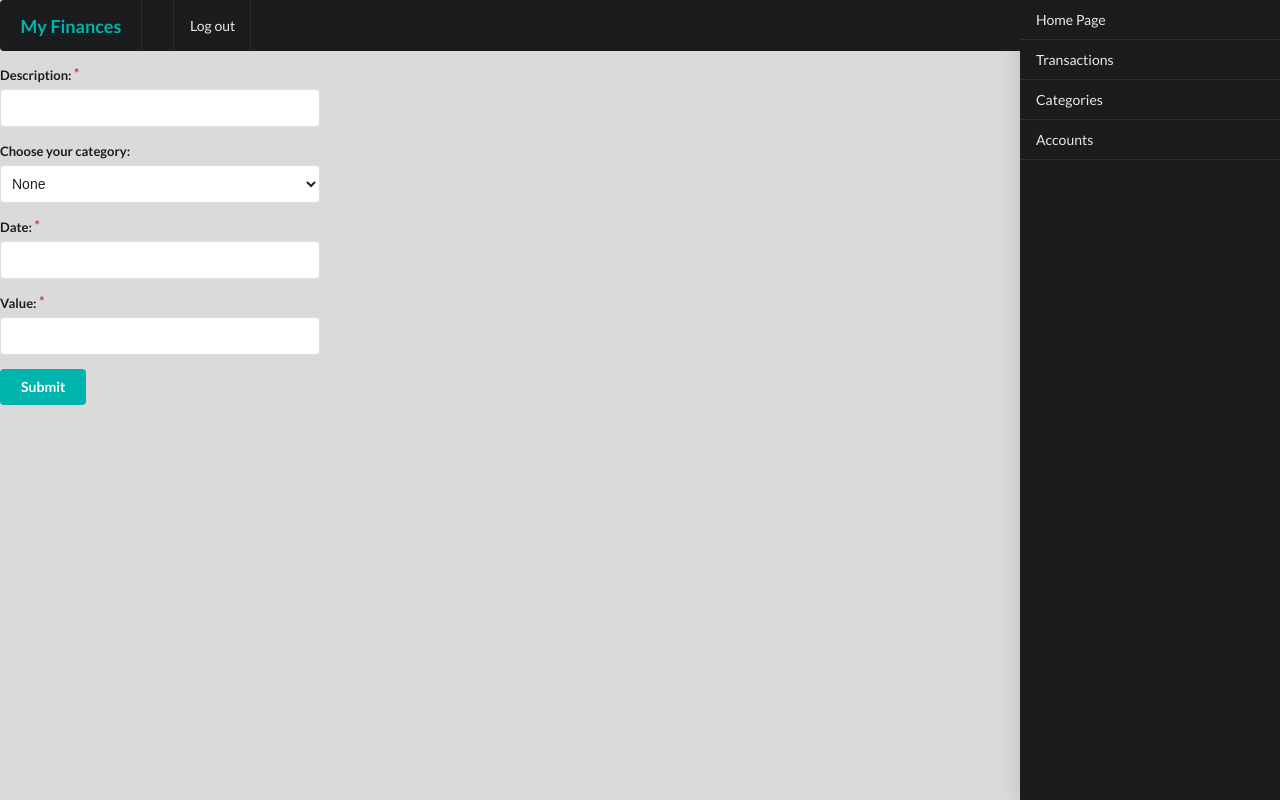
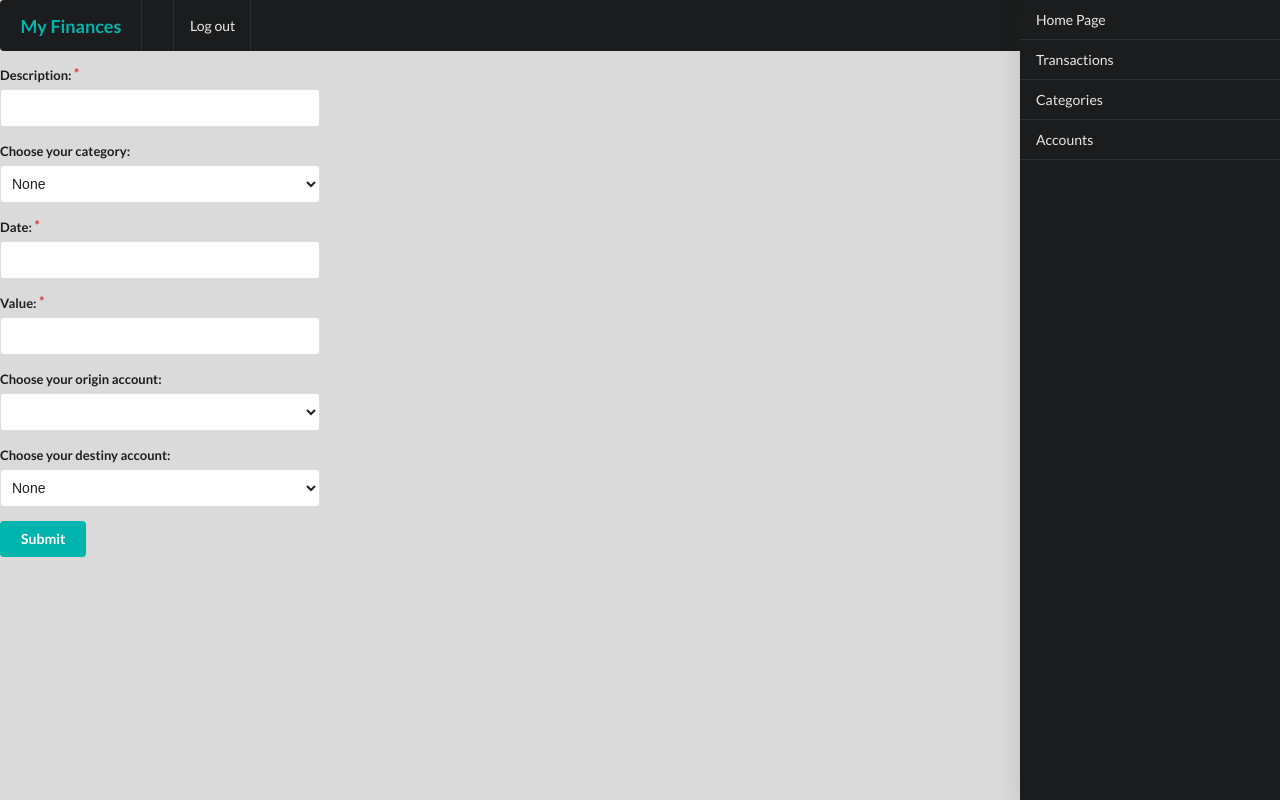
Before and after one commit to visola/my_finances, a Flask app: template templates/transactions/edit.html in a window 1280 px wide. Run offline with Flask 2, Linux system fonts and the light colour scheme; the template is opened without the code that fills it, so the values that code supplies are empty; parts of the project's set-up code (start-up, migrations or seed data) failed here and were passed over.

Commit message:
associating transactions with accounts

```diff
--- a/app.py
+++ b/app.py
@@ -32,13 +32,12 @@ def list_transactions():
                                 host=MYSQL_HOST,
                                 database=MYSQL_DATABASE)
     cursor = cnx.cursor()
-    select_transactions = ("select t.id,t.description,c.category,t.date,t.value from transactions t left join categories c on category_id = c.id where t.user_id=%s order by date desc")
+    select_transactions = ("select t.id,t.description,c.category,t.date,t.value,a.name,a1.name from transactions t left join categories c on t.category_id = c.id join accounts a on t.source_accnt_id = a.id left join accounts a1 on t.destination_accnt_id = a1.id where t.user_id=%s order by date desc")
     session_id_data = (session["id"],)
     cursor.execute(select_transactions,session_id_data)
     all_transactions = []
-    print(cursor.column_names)
     for row in cursor:
-        all_transactions.append({"id": row[0], "description": row[1], "category": row[2], "date": row[3], "value": row[4]})
+        all_transactions.append({"id": row[0], "description": row[1], "category": row[2], "date": row[3], "value": row[4], "source_account":row[5], "destination_account":row[6]})
     cnx.close()
     return render_template("transactions/index.html", transactions=all_transactions)
 
@@ -53,8 +52,12 @@ def new_transaction():
     category_data = (session["id"],)
     cursor.execute(select_categories,category_data)
     all_categories = cursor.fetchall()
+    select_accounts = ("select id,name from accounts where user_id=%s")
+    account_data = (session["id"],)
+    cursor.execute(select_accounts,account_data)
+    all_accounts = cursor.fetchall()
     cnx.close()
-    return render_template("transactions/edit.html", categories=all_categories, date= datetime.now())
+    return render_template("transactions/edit.html", categories=all_categories, date= datetime.now(), accounts=all_accounts)
 
 @app.route('/transactions/<id>')
 @login_required
@@ -63,7 +66,7 @@ def edit_transaction(id):
                                 host=MYSQL_HOST,
                                 database=MYSQL_DATABASE)
     cursor = cnx.cursor()
-    select_transaction = ("select id,description,category_id,date,value from transactions where id=%s and user_id=%s")
+    select_transaction = ("select id,description,category_id,date,value,source_accnt_id,destination_accnt_id from transactions where id=%s and user_id=%s")
     transaction_data = (int(id),session["id"])
     cursor.execute(select_transaction, transaction_data)
     row = cursor.fetchone()
@@ -71,10 +74,14 @@ def edit_transaction(id):
     category_data = (session["id"],)
     cursor.execute(select_categories,category_data)
     all_categories = cursor.fetchall()
+    select_accounts = ("select id,name from accounts where user_id=%s")
+    account_data = (session["id"],)
+    cursor.execute(select_accounts,account_data)
+    all_accounts = cursor.fetchall()
     cnx.close()
     if row is None :
         return "Page not found."
-    return render_template("transactions/edit.html", id=row[0], description=row[1], categories=all_categories , category_id = row[2], date=row[3], value=row[4])
+    return render_template("transactions/edit.html", id=row[0], description=row[1], categories=all_categories , category_id = row[2], date=row[3], value=row[4], accounts=all_accounts)
 
 @app.route('/transactions/save',methods=["POST"])
 @login_required
@@ -85,6 +92,8 @@ def save_transactions():
     value = request.form["value"].replace(".","").replace(",",".")
     if value == "":
         return "Value can not be empty."
+    if request.form["source_accnt_id"] == request.form["destination_accnt_id"]:
+        return "Source account and destination account can not be the same."
     date = request.form["date"]
     if re.match("\\d{2}/\\d{2}/\\d{4}", date) is not None:
         date = datetime.strptime(request.form["date"],'%d/%m/%Y')
@@ -102,12 +111,12 @@ def save_transactions():
         cnx.close()
         return "Sorry, there was an error."
     if request.form["id"] != "":
-        update_transaction = ("update transactions set description=%s,category_id=%s,date=%s,value=%s where id=%s and user_id = %s")
-        transaction_data = (request.form["description"],category_id,date,value,request.form["id"],session["id"])
+        update_transaction = ("update transactions set description=%s,category_id=%s,date=%s,value=%s,source_accnt_id=%s,destination_accnt_id=%s where id=%s and user_id = %s")
+        transaction_data = (request.form["description"],category_id,date,value,request.form["source_accnt_id"],request.form["destination_accnt_id"],request.form["id"],session["id"])
         cursor.execute(update_transaction, transaction_data)
     else:
-        insert_transaction = ("insert into transactions(description,user_id,category_id,date,value) values(%s,%s,%s,%s,%s)")
-        transaction_data = (request.form["description"],session["id"],category_id,date,value)
+        insert_transaction = ("insert into transactions(description,user_id,category_id,date,value,source_accnt_id,destination_accnt_id) values(%s,%s,%s,%s,%s,%s,%s)")
+        transaction_data = (request.form["description"],session["id"],category_id,date,value,request.form["source_accnt_id"],request.form["destination_accnt_id"])
         cursor.execute(insert_transaction, transaction_data)
     cnx.commit()
     cnx.close()
--- a/templates/accounts/edit.html
+++ b/templates/accounts/edit.html
@@ -11,9 +11,9 @@
                 <div class="four wide field">
                   <label>Type:</label>
                   <select class="ui fluid dropdown" name="type">
-                    <option value="Savings">Savings</option>
                     <option value="Checkings">Checkings</option>
                     <option value="Credit Card">Credit Card</option>
+                    <option value="Savings">Savings</option>
                   </select>
                 </div>
             <input type="submit" class="ui teal submit button"  placeholder="Submit"/>
--- a/templates/base/layout.html
+++ b/templates/base/layout.html
@@ -5,7 +5,7 @@
 <body>
     <div class= "ui inverted menu ">
     <div class="ui center aligned teal  header item">My Finances</div>
-        <a class="item ">{{session['name']}}</a>
+        <a class="item " href="/dashboard">{{session['name']}}</a>
         <a class="item" href="/logout">Log out</a>
     </div>
     <div class="ui visible right demo vertical inverted sidebar labeled menu">
--- a/templates/transactions/edit.html
+++ b/templates/transactions/edit.html
@@ -25,6 +25,23 @@
                     <label>Value:</label>
                     <input type="text" name="value" value="{{ value }}"/>
                     </div>
+                    <div class="four wide field">
+                      <label>Choose your origin account:</label>
+                      <select class="ui fluid dropdown" name="source_accnt_id">
+                        {% for account in accounts %}
+                          <option value="{{account[0]}}" {{ 'selected' if account[0] == source_accnt_id  else '' }}> {{account[1]}} </option>
+                        {% endfor %}
+                      </select>
+                    </div>
+                    <div class="four wide field">
+                      <label>Choose your destiny account:</label>
+                      <select class="ui fluid dropdown" name="destination_accnt_id">
+                        <option value="-1">None</option>
+                        {% for account in accounts %}
+                          <option value="{{account[0]}}" {{ 'selected' if account[0] == destination_accnt_id  else '' }}> {{account[1]}} </option>
+                        {% endfor %}
+                      </select>
+                    </div>
             <input type="submit" class="ui teal submit button"  placeholder="Submit"/>
             </form>
     </body>
```
Also changed, not shown: templates/transactions/index.html (+12 -0 lines).
